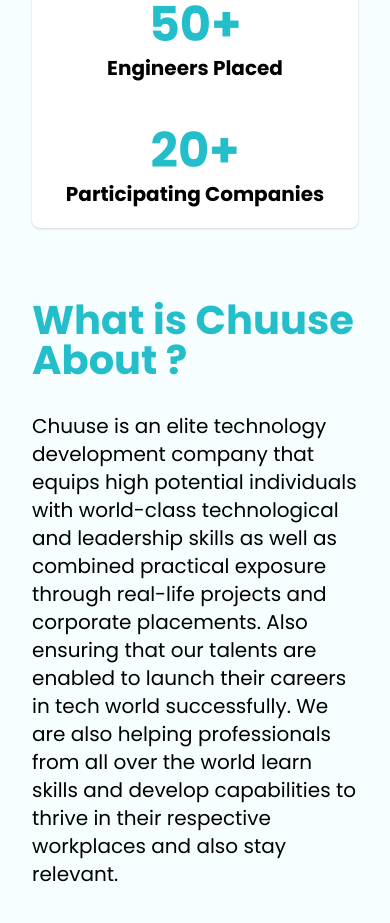
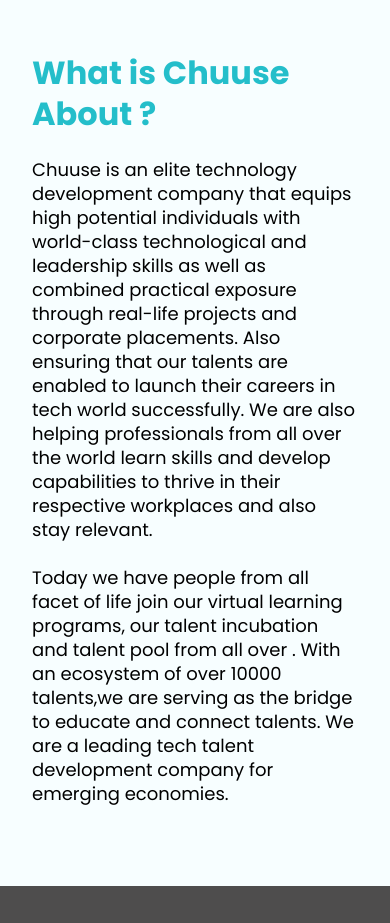
Before and after one commit to Kemmie001/chuuse-new, a Nuxt app: page /about in a window 390 px wide. Shown: the part 1020-1943 px from the top of the page. Built offline with nearby package versions, Linux system fonts and the light colour scheme.

Commit message:
adjusted some font sizes and fixed mobile footer

```diff
--- a/assets/scss/main.scss
+++ b/assets/scss/main.scss
@@ -1,29 +1,29 @@
 .header1 {
-  font-size: 64px;
-  line-height: 80px;
+  font-size: 48px;
+  line-height: 62.5px;
   font-family: 'Poppins', sans-serif;
   font-weight: 800;
 }
 .header2 {
-  font-size: 48px;
-  line-height: 58px;
+  font-size: 36px;
+  line-height: 46px;
   font-family: 'Poppins', sans-serif;
   font-weight: 700;
 }
 .header3 {
-  font-size: 40px;
-  line-height: 40px;
+  font-size: 32px;
+  line-height: 41px;
   font-family: 'Poppins', sans-serif;
   font-weight: 700;
 }
 .header4 {
-  font-size: 32px;
-  line-height: 40px;
+  font-size: 28px;
+  line-height: 36px;
   font-family: 'Poppins', sans-serif;
   font-weight: 700;
 }
 .header5 {
-  font-size: 28px;
+  font-size: 24px;
   line-height: 32px;
   font-family: 'Poppins', sans-serif;
   font-weight: 700;
@@ -35,14 +35,14 @@
   font-weight: 600;
 }
 .header7 {
-  font-size: 20px;
-  line-height: 26px;
+  font-size: 18px;
+  line-height: 24px;
   font-family: 'Poppins', sans-serif;
   font-weight: 600;
 }
 .bold-para {
   font-size: 16px;
-  line-height: 24px;
+  line-height: 22px;
   font-family: 'Poppins', sans-serif;
   font-weight: 700;
 }
@@ -65,20 +65,20 @@
   font-weight: 700;
 }
 .headline {
-  font-size: 20px;
-  line-height: 28px;
+  font-size: 18px;
+  line-height: 24px;
   font-family: 'Poppins', sans-serif;
   font-weight: 400;
 }
 .para1 {
-  font-size: 18px;
-  line-height: 26px;
+  font-size: 16px;
+  line-height: 22px;
   font-family: 'Poppins', sans-serif;
   font-weight: 400;
 }
 .para2 {
-  font-size: 16px;
-  line-height: 28px;
+  font-size: 14px;
+  line-height: 22px;
   font-family: 'Poppins', sans-serif;
   font-weight: 600;
 }
--- a/nuxt.config.js
+++ b/nuxt.config.js
@@ -26,6 +26,11 @@
         href: 'https://fonts.googleapis.com/css2?family=Poppins:wght@400;700&display=swap',
       },
     ]
+  },
+
+  server: {
+    port: 8000, // default: 3000
+    host: '0.0.0.0', // default: localhost
   },
 
   // Global CSS: https://go.nuxtjs.dev/config-css
--- a/pages/about.vue
+++ b/pages/about.vue
@@ -8,8 +8,9 @@
 				<h1 class="header2">
 					Opportunity is everywhere. The key is to develop the vision to see it.
 				</h1>
-			<p class="headline pt-8">
-				We are a Technology Talent Development company that helps people learn premium technological skills virtually.
+				<p class="headline pt-6">
+					We are a Technology Talent Development company that helps people learn premium technological skills
+					virtually.
 					We also
 					partner with companies to hire the best talents and invest in talent development.
 				</p>
@@ -40,16 +41,22 @@
 				<h1 class="header3 text-primary">
 					What is Chuuse About ?
 				</h1>
-			<p class="headline pt-8">
-				Chuuse is an elite technology development company that equips high potential individuals with world-class technological
-				and leadership skills as well as combined practical exposure through real-life projects and corporate placements. Also
-				ensuring that our talents are enabled to launch their careers in tech world successfully. We are also helping
-				professionals from all over the world learn skills and develop capabilities to thrive in their respective workplaces and
+				<p class="headline pt-6">
+					Chuuse is an elite technology development company that equips high potential individuals with
+					world-class technological
+					and leadership skills as well as combined practical exposure through real-life projects and
+					corporate placements. Also
+					ensuring that our talents are enabled to launch their careers in tech world successfully. We are
+					also helping
+					professionals from all over the world learn skills and develop capabilities to thrive in their
+					respective workplaces and
 					also stay relevant.
 				</p>
-			<p class="headline pt-8">
-				Today we have people from all facet of life join our virtual learning programs, our talent incubation and talent pool
-				from all over . With an ecosystem of over 10000 talents,we are serving as the bridge to educate and connect talents. We
+				<p class="headline pt-6">
+					Today we have people from all facet of life join our virtual learning programs, our talent
+					incubation and talent pool
+					from all over . With an ecosystem of over 10000 talents,we are serving as the bridge to educate and
+					connect talents. We
 					are a leading tech talent development company for emerging economies.
 				</p>
 			</div>
@@ -64,19 +71,22 @@
 </script>
 <style lang="scss">
 	@import "./assets/scss/mixin.scss";
+
 	.hm-hero {
 		@include md {
 			width: 500px;
 			height: 100%;
 			object-fit: contain;
 		}
-  @include xl{
+
+		@include xl {
 			width: 100%;
 			height: 100%;
 			object-fit: contain;
 		}
 	}
-.shadow{
+
+	.shadow {
 		box-shadow: rgba(24, 15, 18, 0.12);
 	}
 </style>
--- a/pages/career.vue
+++ b/pages/career.vue
@@ -27,18 +27,25 @@
 					About the Institute
 				</h1>
 				<p class="headline pt-4 md:pt-8">
-					Chuuse Institute is an elite technology development company that equips high potential individuals with world-class
-					technological and leadership skills as well as combined practical exposure through real-life projects and corporate
-					placements. Also ensuring that our talents are enabled to launch their careers in tech world successfully.
+					Chuuse Institute is an elite technology development company that equips high potential individuals
+					with world-class
+					technological and leadership skills as well as combined practical exposure through real-life
+					projects and corporate
+					placements. Also ensuring that our talents are enabled to launch their careers in tech world
+					successfully.
 				</p>
 				<p class="headline pt-4">
-					Our training program is a 12 months intensive course programme that is a platform to launching a successful career as a
-					tech talent. At the end of the program, we guarantee you will become a competitive, industry-ready to take up an
+					Our training program is a 12 months intensive course programme that is a platform to launching a
+					successful career as a
+					tech talent. At the end of the program, we guarantee you will become a competitive, industry-ready
+					to take up an
 					entry-level to mid level software engineer job.
 				</p>
 				<ul class="list-disc para1 pl-5 pt-5">
-					<li class="pb-3">We offer a one on one mentorship oppurtunity with top and established industry experts .</li>
-					<li class="pb-3">We have a flexible payment options which allows you pay us after you graduate and secure a job.</li>
+					<li class="pb-3">We offer a one on one mentorship oppurtunity with top and established industry
+						experts .</li>
+					<li class="pb-3">We have a flexible payment options which allows you pay us after you graduate and
+						secure a job.</li>
 				</ul>
 			</div>
 		</article>
@@ -62,7 +69,8 @@
 								</div>
 								<h1 class="header4 self-center ml-4">Recruitment</h1>
 							</span>
-							<p class="para1 mt-2">We screen to identify fast and quick learners to become a part of Chuuse Software
+							<p class="para1 mt-2">We screen to identify fast and quick learners to become a part of
+								Chuuse Software
 								Engineers</p>
 						</li>
 						<li class="py-5 mb-8 bg-white shadow-md  hover:bg-gray-dark hover:text-white rounded-xl px-4">
@@ -72,7 +80,8 @@
 								</div>
 								<h1 class="header4 self-center ml-4">Training</h1>
 							</span>
-							<p class="para1 mt-2">We deliver an intensive 12 months program (full-stack software development + soft skills)</p>
+							<p class="para1 mt-2">We deliver an intensive 12 months program (full-stack software
+								development + soft skills)</p>
 						</li>
 						<li class="py-5 bg-white shadow-md  hover:bg-gray-dark hover:text-white rounded-xl px-4">
 							<span class="flex">
@@ -81,7 +90,8 @@
 								</div>
 								<h1 class="header4 self-center ml-4">Placement</h1>
 							</span>
-							<p class="para1 mt-2">We match Chuuse engineers and tech talents with our hiring organizations to join their engineering teams full-time</p>
+							<p class="para1 mt-2">We match Chuuse engineers and tech talents with our hiring
+								organizations to join their engineering teams full-time</p>
 						</li>
 					</ul>
 				</div>
@@ -114,7 +124,7 @@
 <style lang="scss">
 	@import "./assets/scss/mixin.scss";
 
-	.header2 {
+	/* .header2 {
 		@include sm {
 			font-size: 36px;
 			line-height: 48px;
@@ -143,7 +153,7 @@
 			font-size: 16px;
 			line-height: 22px;
 		}
-	}
+	} */
 	.hm-hero {
 		@include md {
 			width: 500px;
@@ -157,8 +167,9 @@
 			object-fit: contain;
 		}
 	}
-	.ready{
-		background:  linear-gradient(rgba(24, 15, 18, 0.5), rgba(24, 15, 18, 0.5)), url('../assets/img/ready.png');
+
+	.ready {
+		background: linear-gradient(rgba(24, 15, 18, 0.5), rgba(24, 15, 18, 0.5)), url('../assets/img/ready.png');
 		background-size: cover;
 		width: 100%;
 	}
```
Also changed, not shown: components/footer.vue (+21 -12 lines), pages/index.vue (+45 -33 lines), 11 other files (tests, documents, lock files or other folders). Lines whose indentation alone changed are shown as unchanged.
